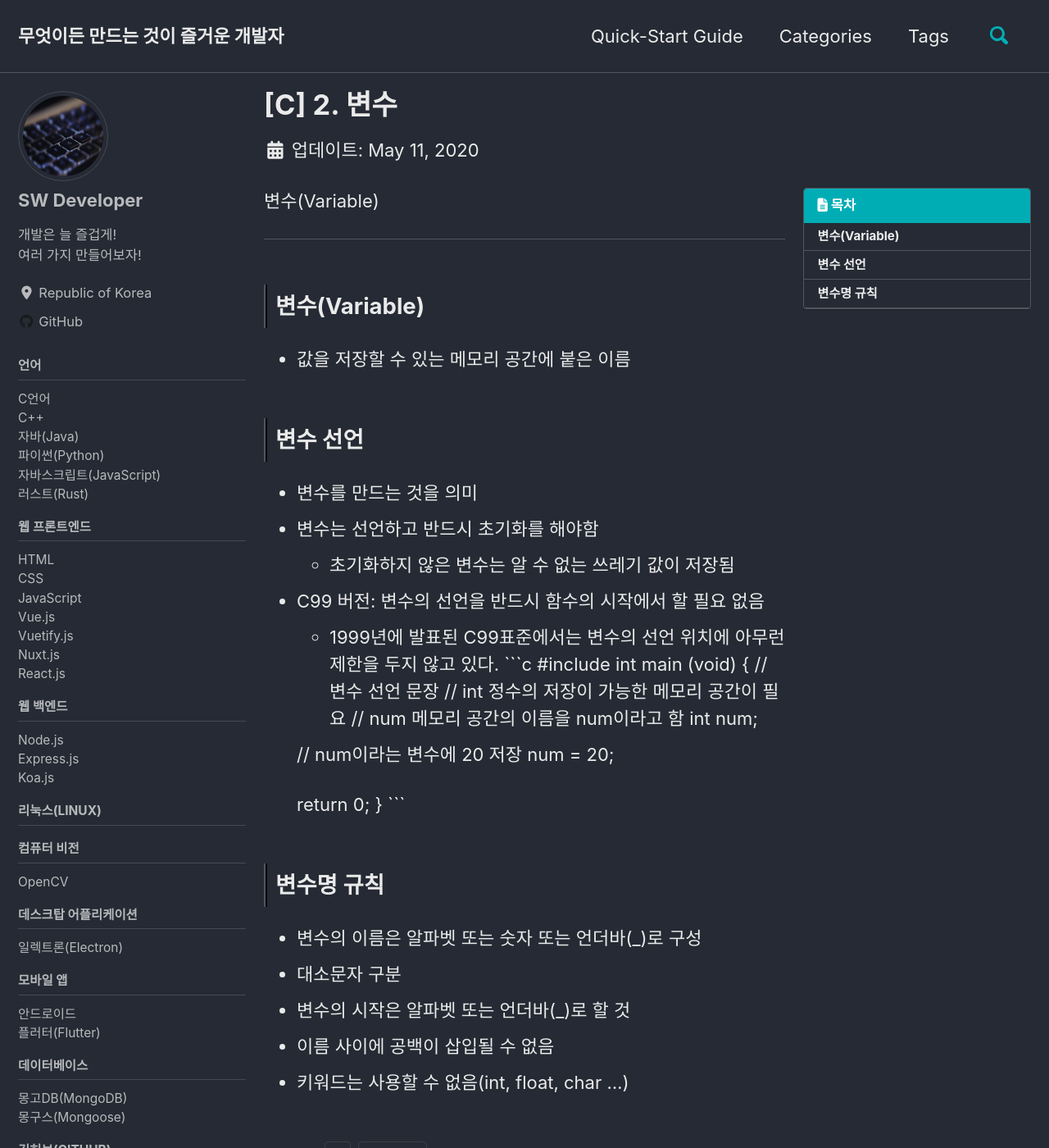
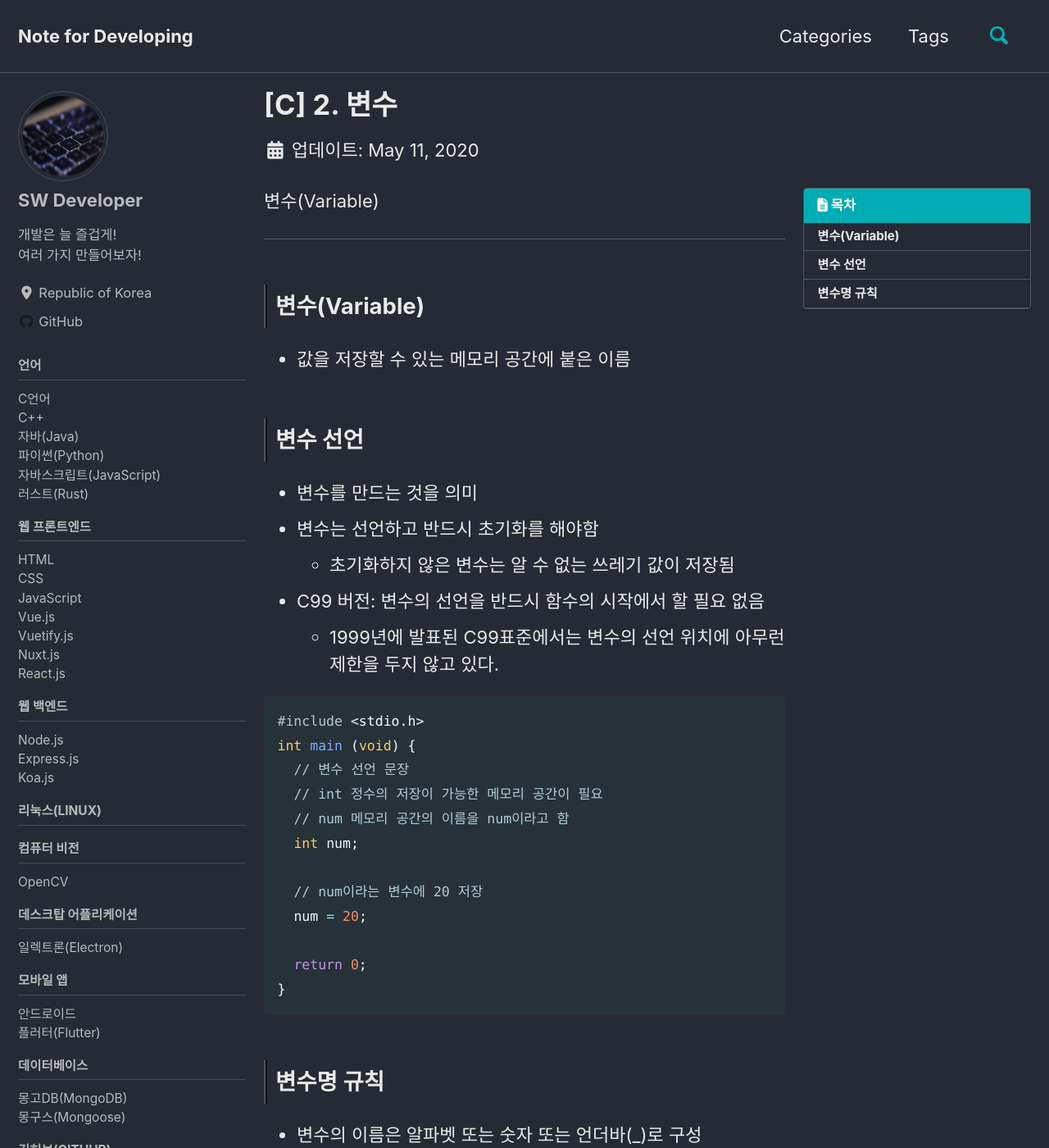
Before and after one commit to hummingengineer/hummingengineer.github.io, a Jekyll site: the page built from _posts/C/2020-05-11-C-02-Variable.md, in a window 1280 px wide and 1400 px high. Shown: the whole window at 82% size. Built offline with Jekyll 4.4.1, drawn with Linux system fonts in a browser that asks for light colours; cached includes are drawn as plain includes; nearby versions of some CDN libraries.

Commit message:
Feat: change config

````diff
--- a/_config.yml
+++ b/_config.yml
@@ -16,7 +16,7 @@ minimal_mistakes_skin    : "dark" # "air", "aqua", "contrast", "dark", "dirt", "
 
 # Site Settings
 locale                   : "ko-KR" # 타깃 국가 설정
-title                    : "무엇이든 만드는 것이 즐거운 개발자" # 블로그 좌측상단의 제목
+title                    : "Note for Developing" # 블로그 좌측상단의 제목
 title_separator          : "-"
 subtitle                 : # site tagline that appears below site title in masthead
 name                     : "개발 노트" # "블로그 이름"
--- a/_data/navigation.yml
+++ b/_data/navigation.yml
@@ -1,7 +1,5 @@
 # main links
 main:
-  - title: "Quick-Start Guide"
-    url: https://mmistakes.github.io/minimal-mistakes/docs/quick-start-guide/
   - title: "Categories"
     url: /categories/
   - title: "Tags"
--- a/_posts/C/2020-05-11-C-02-Variable.md
+++ b/_posts/C/2020-05-11-C-02-Variable.md
@@ -19,6 +19,7 @@ tags:
   - 초기화하지 않은 변수는 알 수 없는 쓰레기 값이 저장됨
 - C99 버전: 변수의 선언을 반드시 함수의 시작에서 할 필요 없음
   - 1999년에 발표된 C99표준에서는 변수의 선언 위치에 아무런 제한을 두지 않고 있다.
+
 ```c
 #include <stdio.h>
 int main (void) {
````
